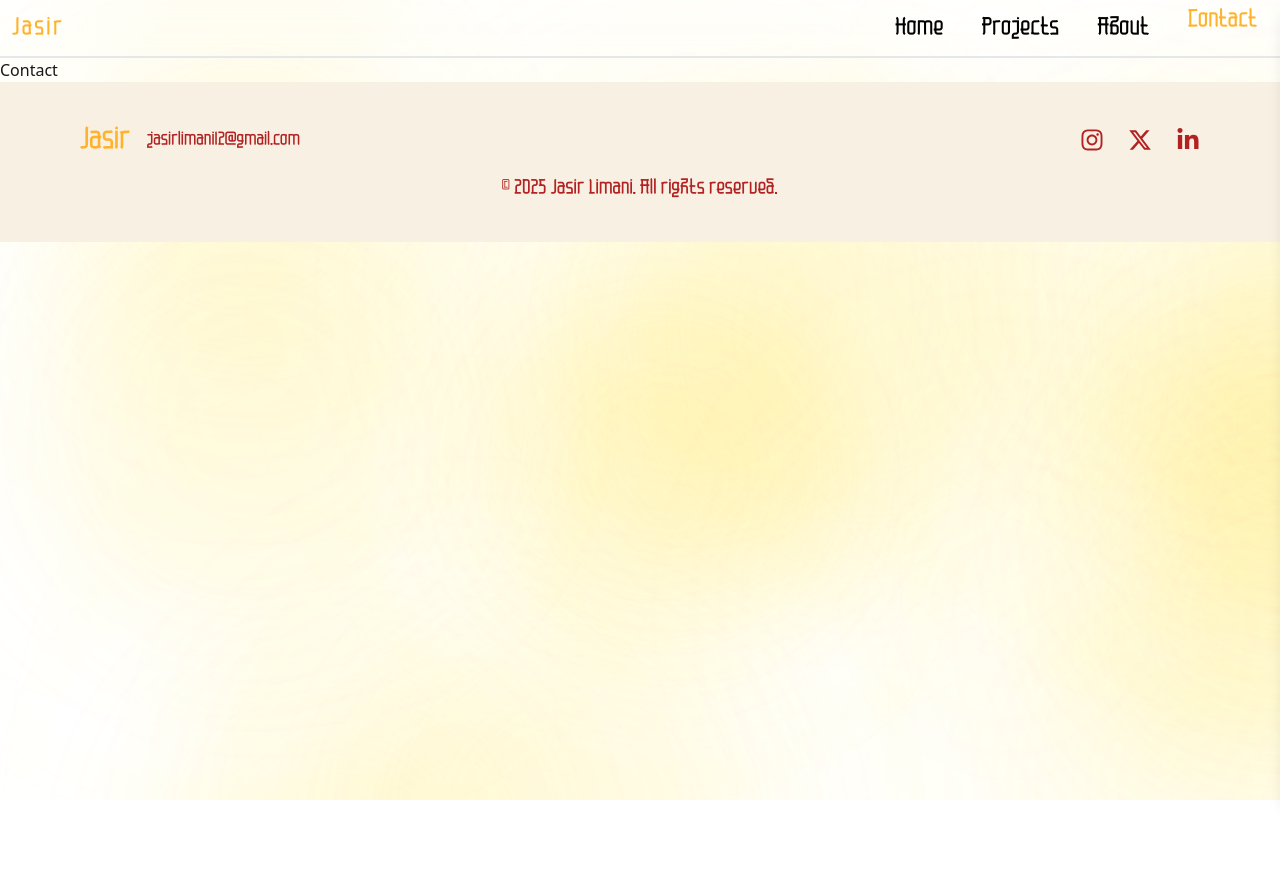
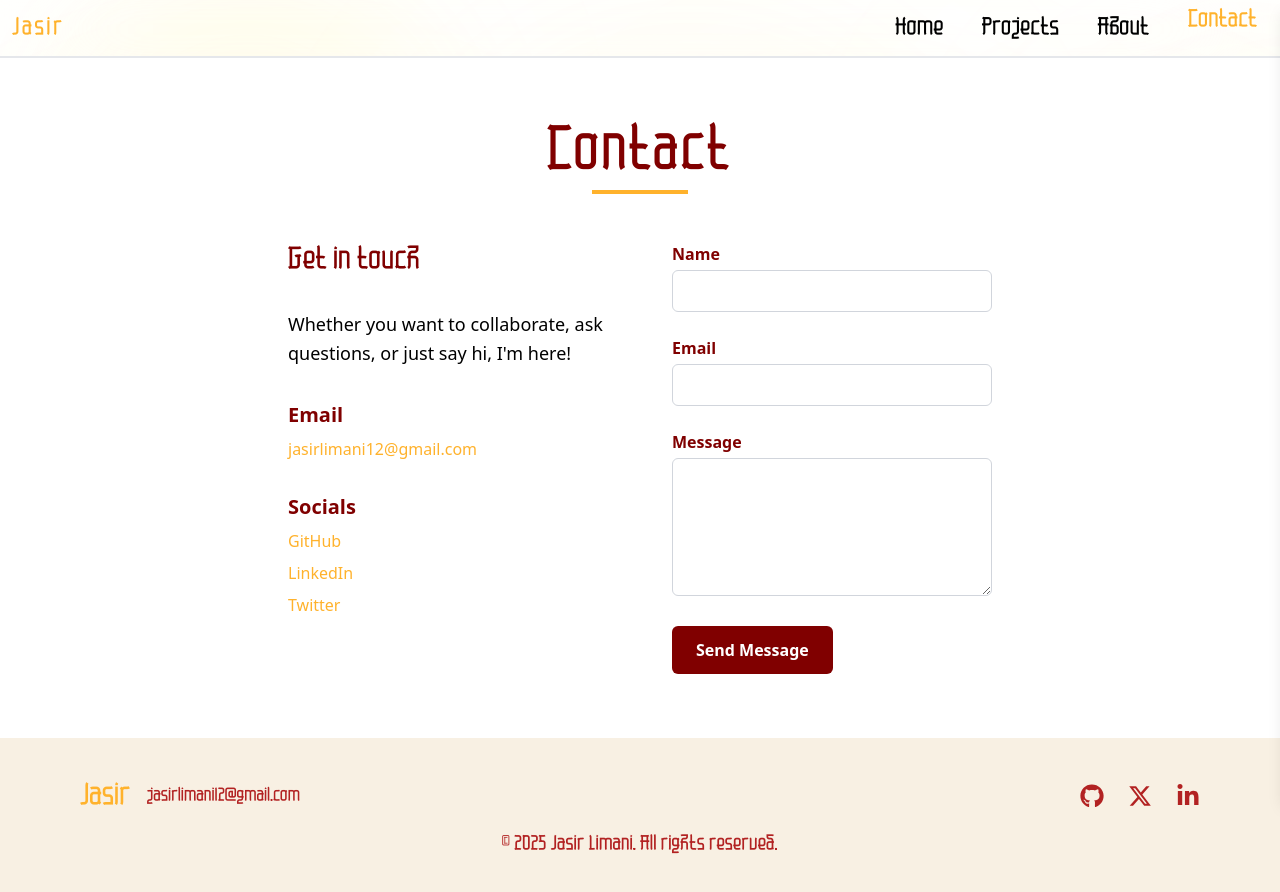
Before and after one commit to jasir3124/Portofolio, a Next.js app: page /contact in a window 1280 px wide. Shown: the top 892 px of the page. Before the commit the page ends 800 px from the top, so only its background shows below. Built offline with nearby package versions, Linux system fonts and the light colour scheme.

Commit message:
90% finished

```diff
--- a/src/Components/shared/Footer.jsx
+++ b/src/Components/shared/Footer.jsx
@@ -1,5 +1,5 @@
 import React from 'react';
-import { FaInstagram, FaXTwitter, FaLinkedinIn } from 'react-icons/fa6';
+import { FaGithub, FaXTwitter, FaLinkedinIn } from 'react-icons/fa6';
 import Link from 'next/link';
 
 const Footer = () => {
@@ -12,13 +12,13 @@ const Footer = () => {
                 </div>
 
                 <div className="flex gap-6">
-                    <Link href="https://instagram.com/your_username" target="_blank" rel="noopener noreferrer" aria-label="Instagram" className="text-[#B22222] hover:text-[#7B1212] transition-colors">
-                        <FaInstagram size={24} />
+                    <Link href="https://github.com/jasir3124" target="_blank" rel="noopener noreferrer" aria-label="github" className="text-[#B22222] hover:text-[#7B1212] transition-colors">
+                        <FaGithub size={24} />
                     </Link>
-                    <Link href="https://twitter.com/your_username" target="_blank" rel="noopener noreferrer" aria-label="Twitter" className="text-[#B22222] hover:text-[#7B1212] transition-colors">
+                    <Link href="https://x.com/Jasir28616447" target="_blank" rel="noopener noreferrer" aria-label="Twitter" className="text-[#B22222] hover:text-[#7B1212] transition-colors">
                         <FaXTwitter size={24} />
                     </Link>
-                    <Link href="https://linkedin.com/in/your_username" target="_blank" rel="noopener noreferrer" aria-label="LinkedIn" className="text-[#B22222] hover:text-[#7B1212] transition-colors">
+                    <Link href="https://www.linkedin.com/in/jasir-limani-702663178" target="_blank" rel="noopener noreferrer" aria-label="LinkedIn" className="text-[#B22222] hover:text-[#7B1212] transition-colors">
                         <FaLinkedinIn size={24} />
                     </Link>
                 </div>
--- a/src/app/about/page.jsx
+++ b/src/app/about/page.jsx
@@ -1,9 +1,90 @@
-import React from 'react';
+import React from 'react'
+import Image from 'next/image'
 
-function About(props) {
+const skills = [
+    "MERN Stack",
+    "Next.js",
+    "React",
+    "JavaScript",
+    "Tailwind CSS",
+    "Node.js",
+    "Express",
+    "MongoDB",
+    "PHP",
+    "SCSS",
+    "SQL",
+    "Git",
+    "GitHub",
+]
+
+export default function AboutMe() {
     return (
-        <div>About</div>
-    );
+        <main className="relative overflow-hidden w-full font-sans py-16">
+            {/* Full-width background */}
+            <div className="absolute inset-0 w-full h-full bg-white z-0" aria-hidden="true" />
+            {/* Content container */}
+            <div className="relative z-10 max-w-7xl mx-auto px-6 sm:px-10 md:px-16 lg:px-24">
+                {/* Subtle background dragon */}
+                <div className="absolute -right-10 top-20 opacity-10 z-0 max-w-[600px] hidden md:block pointer-events-none">
+                    <Image
+                        src={"/images/dragon-no-background.png"}
+                        alt="Japanese dragon"
+                        width={600}
+                        height={600}
+                        priority
+                    />
+                </div>
+
+                {/* Heading */}
+                <section className="relative z-10 space-y-4 max-w-4xl mx-auto text-center">
+                    <h1 className="text-5xl md:text-6xl font-Japanenglish text-maroon tracking-wide">
+                        About Me
+                    </h1>
+                    <div className="h-1 w-24 bg-gold mx-auto" />
+                </section>
+
+                {/* Bio and Skills Grid */}
+                <section className="relative z-10 mt-16 max-w-5xl mx-auto grid grid-cols-1 md:grid-cols-2 gap-16">
+                    {/* Bio */}
+                    <div className="space-y-6 text-lg md:text-xl leading-relaxed">
+                        <p>
+                            Hi, I'm <span className="text-maroon font-bold">Jasir Limani</span>, a 17-year-old self-taught full-stack developer from Zhelinë, Macedonia.
+                        </p>
+                        <p>
+                            I started programming at 14 because I love building tools and solving problems. What began as a hobby turned into a passion for clean, practical, and elegant software.
+                        </p>
+                        <p>
+                            I'm currently focused on <span className="text-gold font-bold">OrderEase</span>, a SaaS platform to simplify restaurant order management, inspired by my own experience in the restaurant industry.
+                        </p>
+                        <p>
+                            My mission: create software that makes life easier, smarter, and more meaningful.
+                        </p>
+                    </div>
+
+                    {/* Skills */}
+                    <div>
+                        <h2 className="text-3xl font-Japanenglish text-maroon mb-6 text-center md:text-left">Skills</h2>
+                        <ul className="flex flex-wrap gap-4 justify-center md:justify-start">
+                            {skills.map((skill) => (
+                                <li
+                                    key={skill}
+                                    className="bg-maroon text-white rounded-full px-5 py-2 text-sm md:text-base font-semibold shadow-md hover:bg-gold hover:text-maroon transition-colors cursor-default select-none"
+                                >
+                                    {skill}
+                                </li>
+                            ))}
+                        </ul>
+                    </div>
+                </section>
+
+                {/* Signature Quote */}
+                <section className=" text-center mt-24 py-12 border-y-2 border-gold max-w-4xl mx-auto">
+                    <p className="text-2xl md:text-3xl font-Japanenglish text-maroon">
+                        "Code should be as simple as possible — and not simpler."
+                    </p>
+                    <p className="text-lg text-black mt-4 font-Japanenglish">– Jasir Limani</p>
+                </section>
+            </div>
+        </main>
+    )
 }
-
-export default About;
--- a/src/app/contact/page.jsx
+++ b/src/app/contact/page.jsx
@@ -1,9 +1,146 @@
-import React from 'react';
+"use client"
 
-function Contact(props) {
-    return (
-        <div>Contact</div>
-    );
+import React, { useState } from 'react'
+
+export default function Contact() {
+  const [form, setForm] = useState({ name: '', email: '', message: '' })
+  const [status, setStatus] = useState(null) // success/error
+
+  function handleChange(e) {
+    const { name, value } = e.target
+    setForm(prev => ({ ...prev, [name]: value }))
+  }
+
+  function handleSubmit(e) {
+    e.preventDefault()
+
+    // Simple validation
+    if (!form.name || !form.email || !form.message) {
+      setStatus({ type: 'error', message: 'Please fill in all fields.' })
+      return
+    }
+
+    // Dummy submit handler, replace with your API or email service
+    setStatus({ type: 'success', message: "Thanks for reaching out! I'll get back to you soon." })
+    setForm({ name: '', email: '', message: '' })
+  }
+
+  return (
+    <main className="relative overflow-hidden w-full font-sans py-16">
+      {/* Full-width background */}
+      <div className="absolute inset-0 w-full h-full bg-white z-0" aria-hidden="true" />
+      {/* Content container */}
+      <div className="relative z-10 max-w-4xl mx-auto px-6 sm:px-10 md:px-16 lg:px-24 text-black">
+        {/* Heading */}
+        <section className="mb-12 text-center">
+          <h1 className="text-5xl md:text-6xl font-Japanenglish text-maroon tracking-wide mb-2">Contact</h1>
+          <div className="h-1 w-24 bg-gold mx-auto" />
+        </section>
+
+        {/* Contact Info + Form */}
+        <section className="grid grid-cols-1 md:grid-cols-2 gap-16">
+          {/* Contact Info */}
+          <div className="space-y-8">
+            <h2 className="text-3xl font-Japanenglish text-maroon">Get in touch</h2>
+            <p className="text-lg leading-relaxed">
+              Whether you want to collaborate, ask questions, or just say hi, I'm here!
+            </p>
+            <div>
+              <h3 className="text-xl font-semibold text-maroon mb-2">Email</h3>
+              <a href="mailto:jasirlimani12@gmail.com" className="text-gold hover:underline">jasirlimani12@gmail.com</a>
+            </div>
+            <div>
+              <h3 className="text-xl font-semibold text-maroon mb-2">Socials</h3>
+              <ul className="space-y-2">
+                <li>
+                  <a href="https://github.com/jasir3124" target="_blank" rel="noopener noreferrer" className="text-gold hover:underline">
+                    GitHub
+                  </a>
+                </li>
+                <li>
+                  <a href="https://linkedin.com/in/jasir-limani-702663178" target="_blank" rel="noopener noreferrer" className="text-gold hover:underline">
+                    LinkedIn
+                  </a>
+                </li>
+                <li>
+                  <a href="https://twitter.com/Jasir28616447" target="_blank" rel="noopener noreferrer" className="text-gold hover:underline">
+                    Twitter
+                  </a>
+                </li>
+              </ul>
+            </div>
+          </div>
+
+          {/* Contact Form */}
+          <form
+            onSubmit={handleSubmit}
+            className="space-y-6"
+            noValidate
+          >
+            <div>
+              <label htmlFor="name" className="block text-maroon font-semibold mb-1">
+                Name
+              </label>
+              <input
+                type="text"
+                id="name"
+                name="name"
+                value={form.name}
+                onChange={handleChange}
+                className="w-full border border-gray-300 rounded-md px-4 py-2 focus:outline-none focus:ring-2 focus:ring-gold"
+                required
+              />
+            </div>
+
+            <div>
+              <label htmlFor="email" className="block text-maroon font-semibold mb-1">
+                Email
+              </label>
+              <input
+                type="email"
+                id="email"
+                name="email"
+                value={form.email}
+                onChange={handleChange}
+                className="w-full border border-gray-300 rounded-md px-4 py-2 focus:outline-none focus:ring-2 focus:ring-gold"
+                required
+              />
+            </div>
+
+            <div>
+              <label htmlFor="message" className="block text-maroon font-semibold mb-1">
+                Message
+              </label>
+              <textarea
+                id="message"
+                name="message"
+                rows={5}
+                value={form.message}
+                onChange={handleChange}
+                className="w-full border border-gray-300 rounded-md px-4 py-2 resize-y focus:outline-none focus:ring-2 focus:ring-gold"
+                required
+              />
+            </div>
+
+            {status && (
+              <p
+                className={`text-sm font-semibold ${
+                  status.type === 'success' ? 'text-green-600' : 'text-red-600'
+                }`}
+              >
+                {status.message}
+              </p>
+            )}
+
+            <button
+              type="submit"
+              className="bg-maroon text-white px-6 py-3 rounded-md font-semibold hover:bg-gold hover:text-maroon transition-colors"
+            >
+              Send Message
+            </button>
+          </form>
+        </section>
+      </div>
+    </main>
+  )
 }
-
-export default Contact;
```
Also changed, not shown: src/app/projects/page.jsx (+5 -6 lines).
